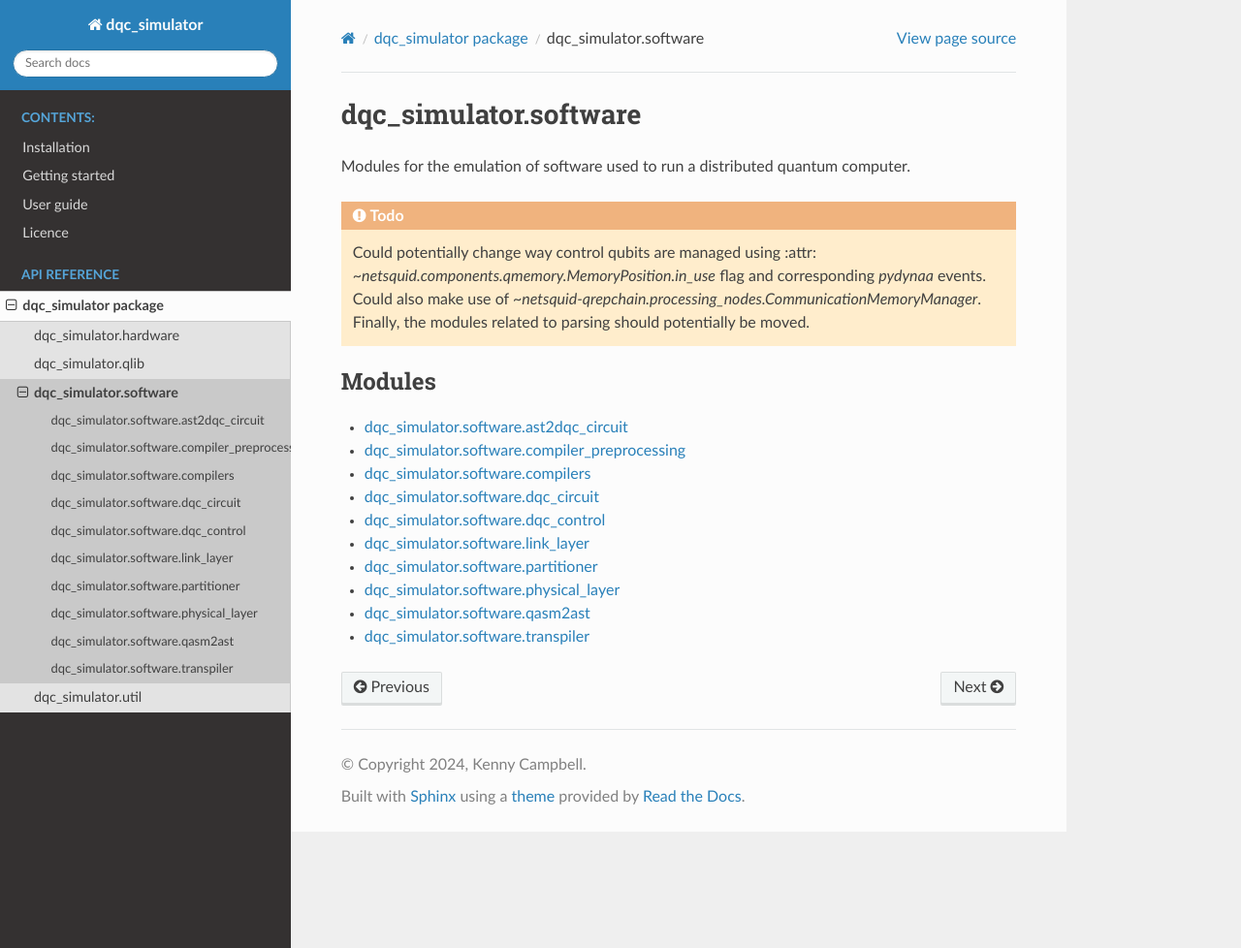
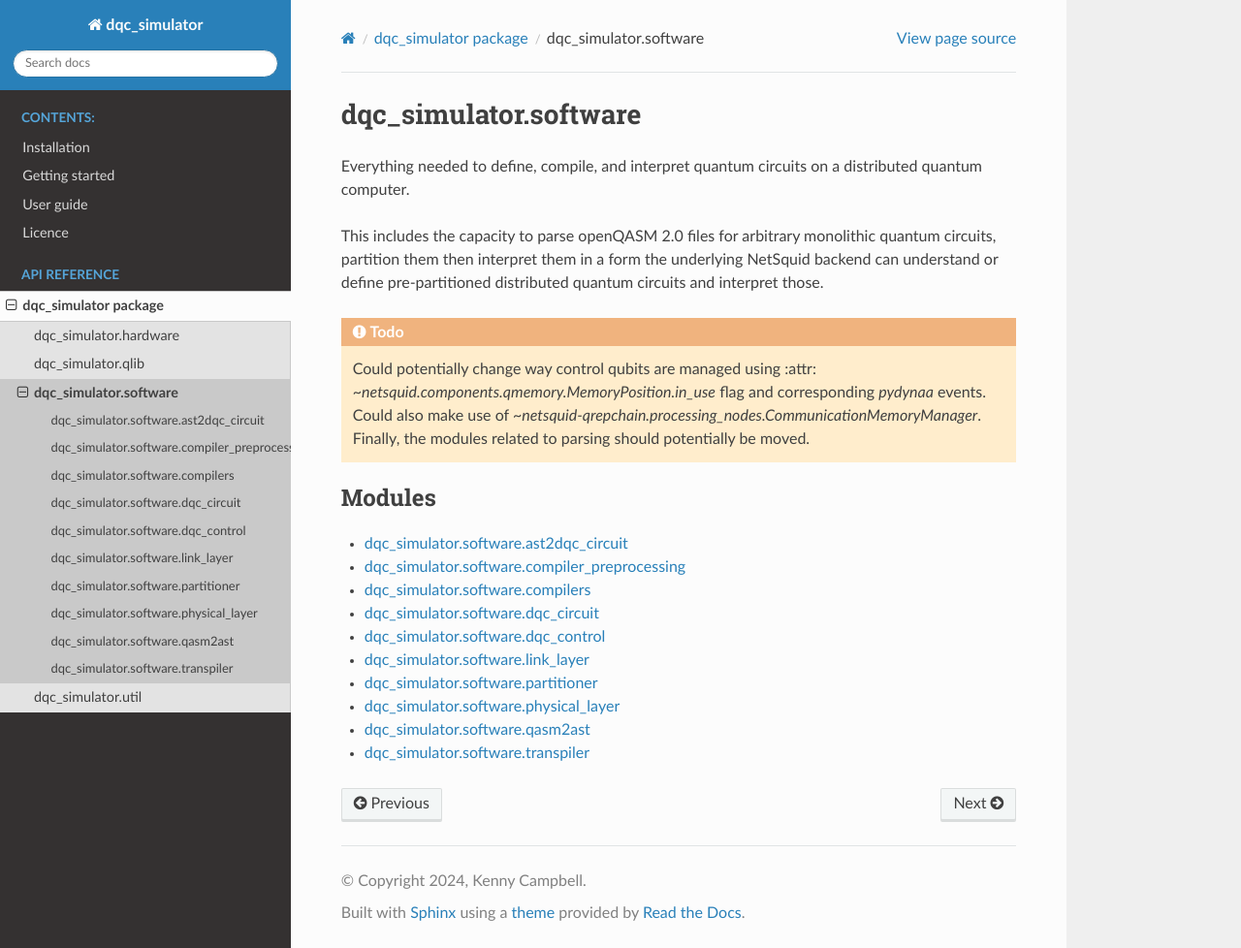
Before and after one commit to km-campbell/dqc_simulator, a Sphinx documentation site: the page built from docs/source/dqc_simulator.software.rst, in a window 1280 px wide and 978 px high. Shown: the whole window at 97% size. Built offline with Sphinx 7.4.7 and the Read the Docs theme 3.1.0, drawn with Linux system fonts in a browser that asks for light colours.

Commit message:
Added detail to first paragraph

```diff
--- a/docs/source/dqc_simulator.software.rst
+++ b/docs/source/dqc_simulator.software.rst
@@ -1,7 +1,13 @@
 dqc\_simulator.software
 =======================
 
-Modules for the emulation of software used to run a distributed quantum computer.
+Everything needed to define, compile, and interpret quantum circuits
+on a distributed quantum computer.
+
+This includes the capacity to parse openQASM 2.0 files for arbitrary
+monolithic quantum circuits, partition them then interpret them in a
+form the underlying NetSquid backend can understand or define
+pre-partitioned distributed quantum circuits and interpret those.
 
 .. todo::
 
```
Also changed, not shown: docs/source/dqc_simulator.qlib.rst (+6 -2 lines).
